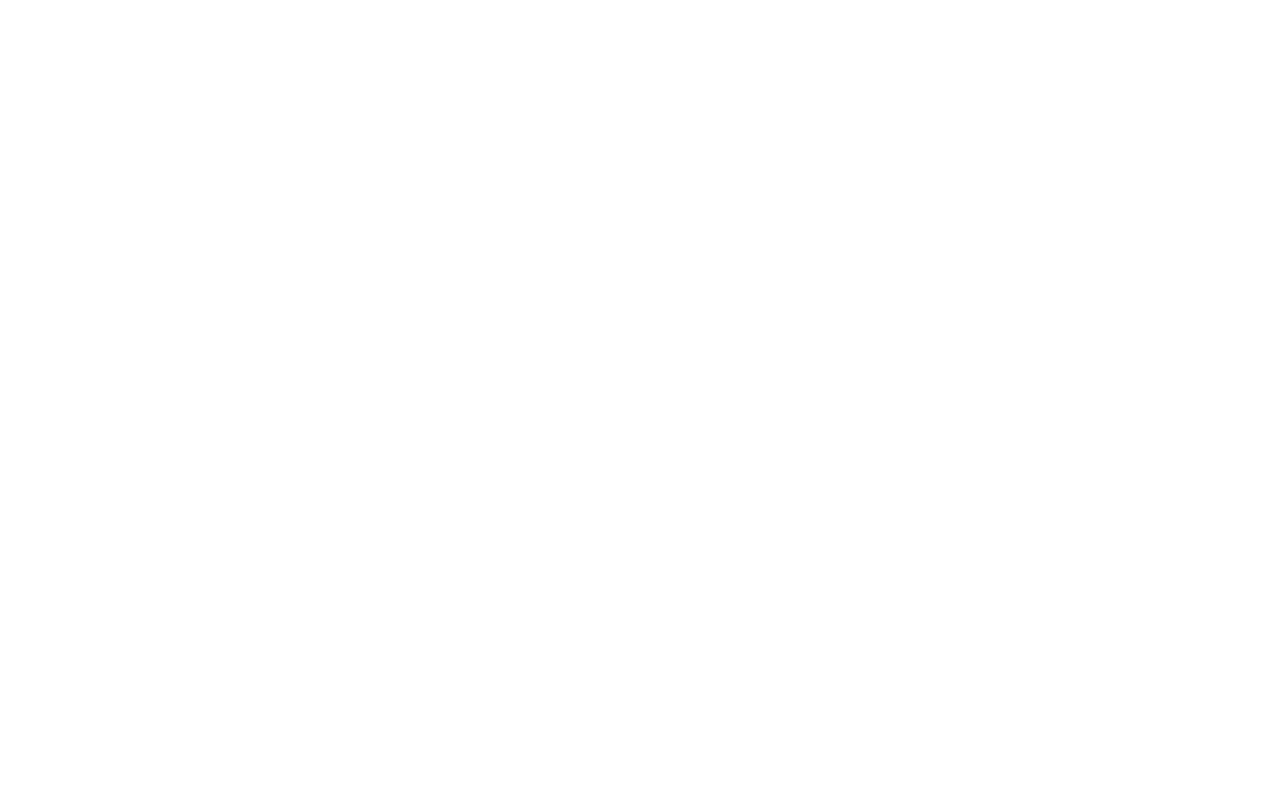
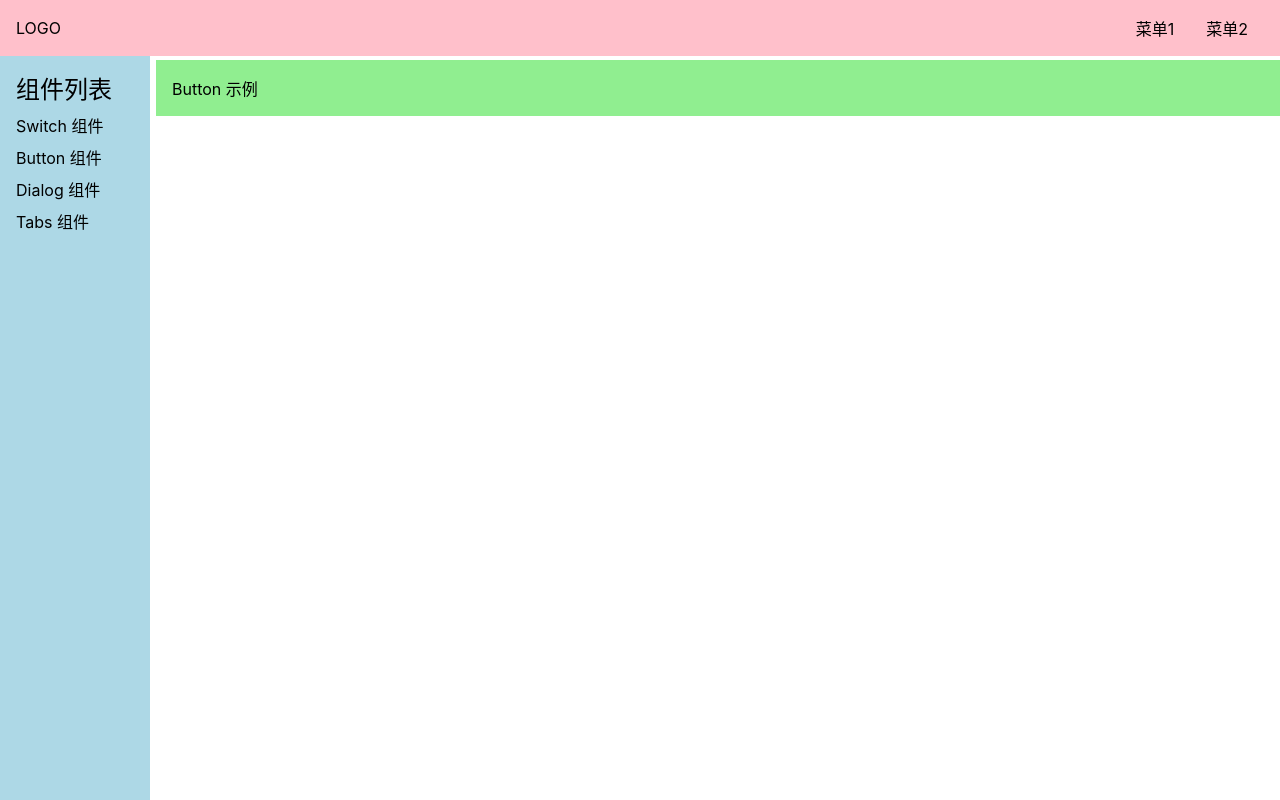
Before and after one commit to xinchi-H/Vue3-xc-Ui, a Vue app: page /#/doc/button in a window 1280 px wide. Before the commit this address had no page. Built offline with nearby package versions, Linux system fonts and the light colour scheme.

Commit message:
🎨 基本完成官网

```diff
--- /dev/null
+++ b/src/components/ButtonDome.vue
@@ -0,0 +1,13 @@
+<template>
+<div>
+  Button 示例
+</div>
+</template>
+
+<script lang="ts">
+
+</script>
+
+<style lang="scss" scoped>
+
+</style>
--- /dev/null
+++ b/src/components/DialogDome.vue
@@ -0,0 +1,13 @@
+<template>
+<div>
+  Dialog 示例
+</div>
+</template>
+
+<script lang="ts">
+
+</script>
+
+<style lang="scss" scoped>
+
+</style>
--- /dev/null
+++ b/src/components/DocDome.vue
@@ -0,0 +1,5 @@
+<template>
+  <div>
+    Doc 默认页面
+  </div>
+</template>
--- /dev/null
+++ b/src/components/TabsDome.vue
@@ -0,0 +1,13 @@
+<template>
+<div>
+  Tabs 示例
+</div>
+</template>
+
+<script lang="ts">
+
+</script>
+
+<style lang="scss" scoped>
+
+</style>
```
Also changed, not shown: src/router.ts (+13 -8 lines).
